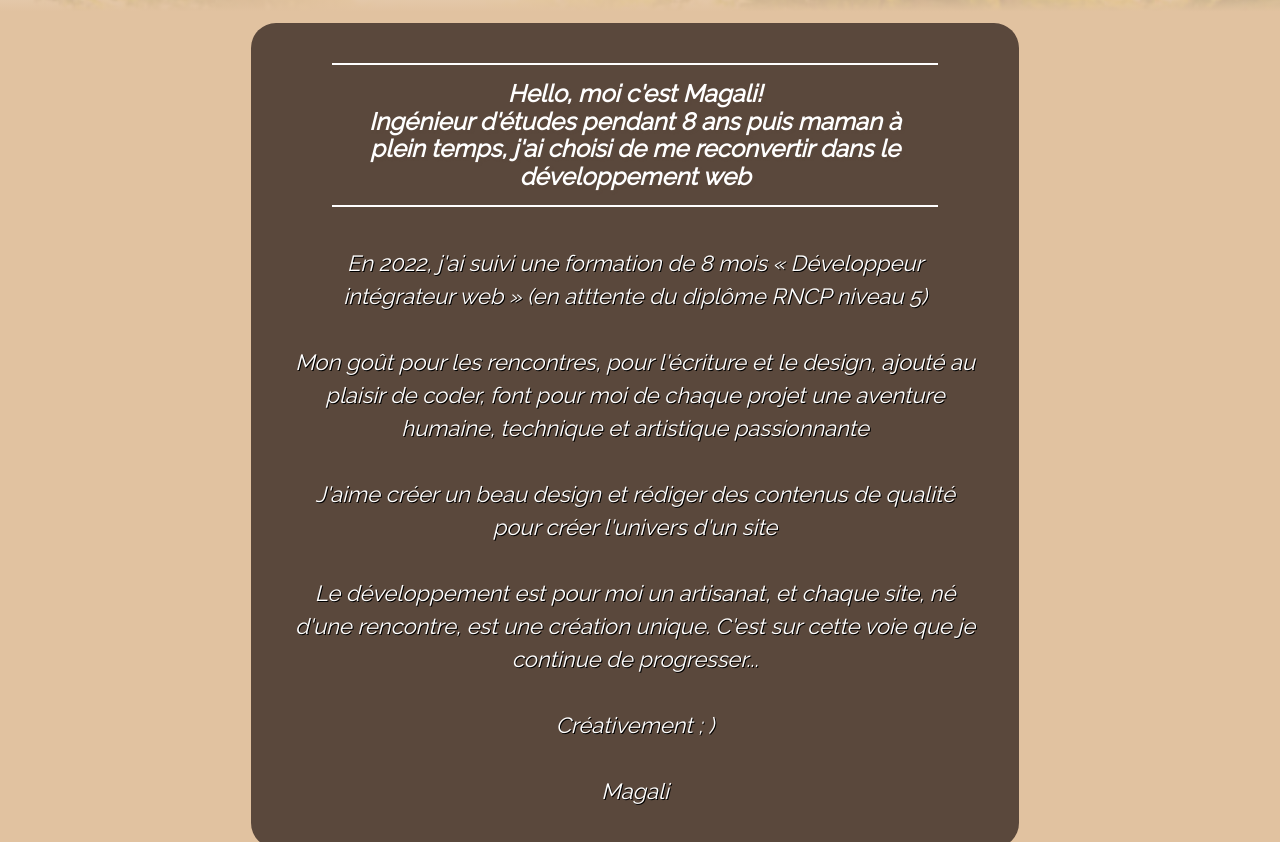
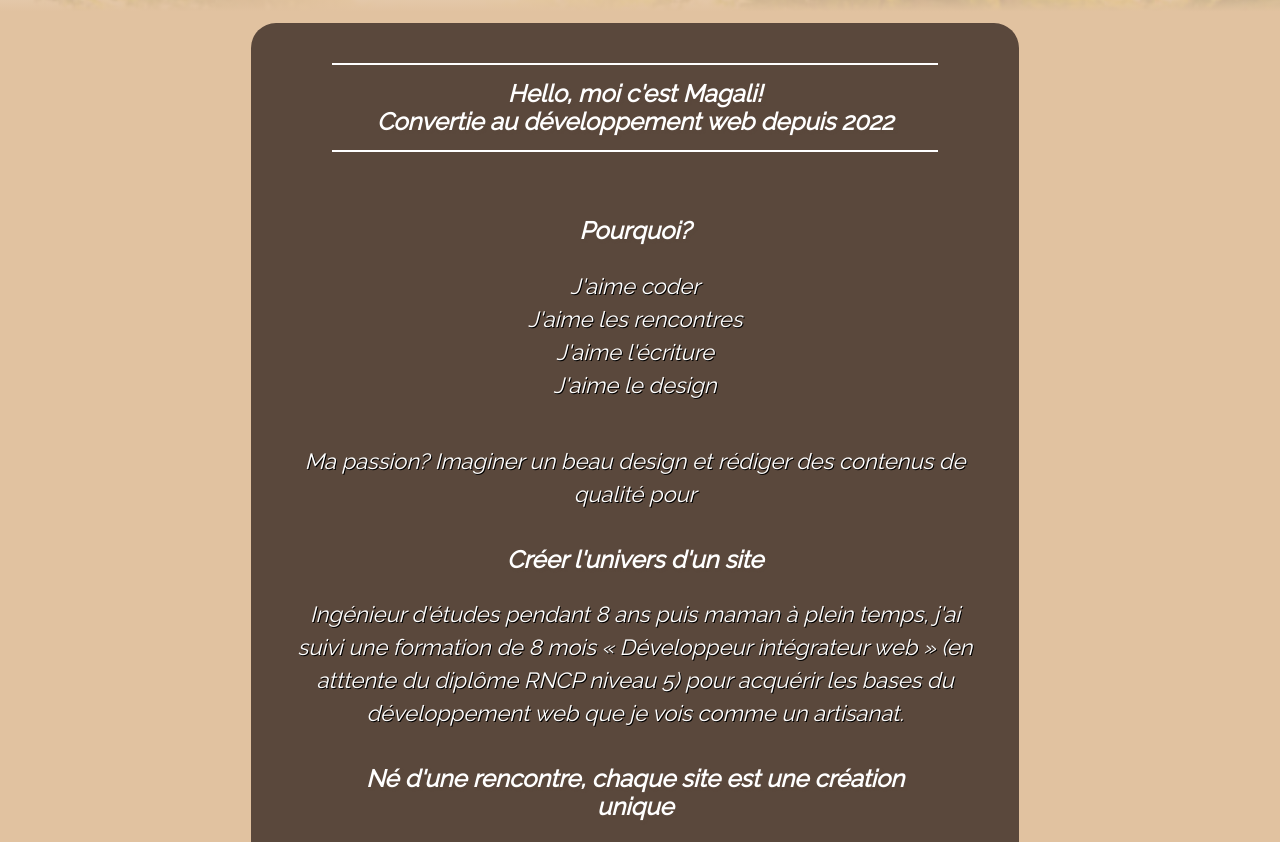
Before and after one commit to magenligne/LesSitesdeMagali, a plain HTML site: page aPropos.html in a window 1280 px wide. Shown: the part 110-952 px from the top of the page. Drawn offline with Linux system fonts and the light colour scheme.

Commit message:
modif texte à propos

```diff
--- a/aPropos.html
+++ b/aPropos.html
@@ -31,27 +31,33 @@
       <section id="corps">
         <div class="listeSites">
           <h1>
-            Hello, moi c'est Magali! <br />Ingénieur d'études pendant 8 ans puis
-            maman à plein temps, j'ai choisi de me reconvertir dans le
-            développement web
+            Hello, moi c'est Magali! <br />Convertie au développement web depuis
+            2022
           </h1>
 
+          <h2>Pourquoi?</h2>
           <p>
-            En 2022, j'ai suivi une formation de 8 mois « Développeur
-            intégrateur web » (en atttente du diplôme RNCP niveau 5)<br />
+            J'aime coder <br />
+            J'aime les rencontres <br />J'aime l'écriture <br />J'aime le design
+          </p>
+
+          <p>
             <br />
-            Mon goût pour les rencontres, pour l'écriture et le design, ajouté
-            au plaisir de coder, font pour moi de chaque projet une aventure
-            humaine, technique et artistique passionnante<br /><br />J'aime
-            créer un beau design et rédiger des contenus de qualité pour créer
-            l'univers d'un site
-
+            Ma passion? Imaginer un beau design et rédiger des contenus de
+            qualité pour
+          </p>
+          <h2>Créer l'univers d'un site</h2>
+          <p>
+            Ingénieur d'études pendant 8 ans puis maman à plein temps, j'ai
+            suivi une formation de 8 mois « Développeur intégrateur web » (en
+            atttente du diplôme RNCP niveau 5) pour acquérir les bases du
+            développement web que je vois comme un artisanat.
+          </p>
+          <h2>Né d'une rencontre, chaque site est une création unique</h2>
+          <p>
+            C'est sur cette voie que je continue de progresser
             <br /><br />
-            Le développement est pour moi un artisanat, et chaque site, né d'une
-            rencontre, est une création unique. C'est sur cette voie que je
-            continue de progresser...
-            <br /><br />Créativement ; )<br /><br />
-            Magali
+            <br />
           </p>
         </div>
 
--- a/sass/aPropos.scss
+++ b/sass/aPropos.scss
@@ -64,6 +64,20 @@ h1 {
     font-size: 18px;
   }
 }
+h2 {
+  font-size: 24px;
+  font-style: italic;
+  color: white;
+  margin-top: 10px;
+  margin-bottom: 10px;
+  width: 75%;
+  text-align: center;
+  padding: 15px;
+  text-shadow: 2px 2px 2px rgb(90, 72, 60);
+  @media screen and (max-width: 885px) {
+    font-size: 18px;
+  }
+}
 
 .listeSites {
   background-color: #5a483c;
@@ -83,7 +97,7 @@ h1 {
   font-size: 22px;
   font-style: italic;
   color: white;
-  margin: 0px 40px 40px 40px;
+  margin: 0px 40px 10px 40px;
   text-align: center;
   text-shadow: 1px 1px black;
   line-height: 1.5;
```
Also changed, not shown: css/aPropos.css, 1 other file.
